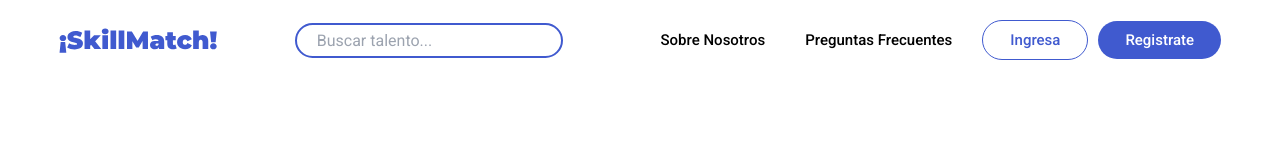
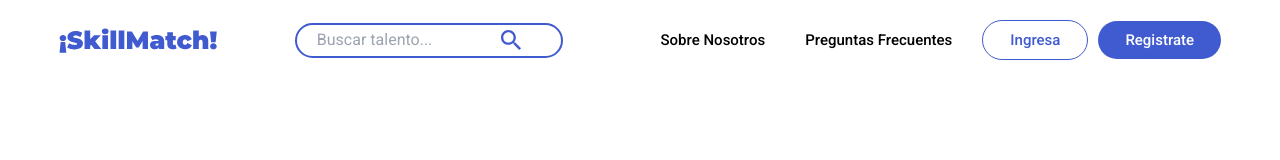
Before and after one commit to No-Country-simulation/s16-15-t-php-react, a React (Vite) app in the folder Frontend/: page / in a window 1280 px wide. Shown: the top 160 px of the page. Built offline with nearby package versions, Linux system fonts and the light colour scheme.

Commit message:
add css modules Navbar

```diff
--- a/Frontend/src/components/navbar/Navbar.jsx
+++ b/Frontend/src/components/navbar/Navbar.jsx
@@ -1,9 +1,10 @@
 import ButtonBdr from "../button/ButtonBdr"
 import ButtonBg from "../button/ButtonBg"
-import '../../styles/navbar.css'
+import styles from'../../styles/navbar.module.css'
 import { Link } from "react-router-dom"
 import logo from '../../assets/logo.svg'
-// import lupa from '../../assets/icono-busqueda.svg'
+import InputSearch from "../input/InputSearch"
+
 
 function Navbar() {
   return (
@@ -11,13 +12,8 @@ function Navbar() {
       <Link>
         <img src={logo} alt="SkillMatch logo" />
       </Link>
-      <div>
-        <input type="search" placeholder="Buscar talento..." className="search-input" />
-        {/* <button className="search-button">
-          <img src={lupa} alt="" />
-        </button> */}
-      </div>
-      <div className="nav-links">
+      <InputSearch />
+      <div className={styles.navLinks}>
         <Link className='link'>Sobre Nosotros</Link>
         <Link className='link'>Preguntas Frecuentes</Link>
         <ButtonBdr text="Ingresa" />
--- /dev/null
+++ b/Frontend/src/styles/navbar.module.css
@@ -0,0 +1,11 @@
+nav{
+  display: flex;
+  flex-direction: row;
+  justify-content: space-around;
+  align-items: center;
+  padding: 20px
+}
+
+.navLinks a{
+  padding: 20px;
+}
```
